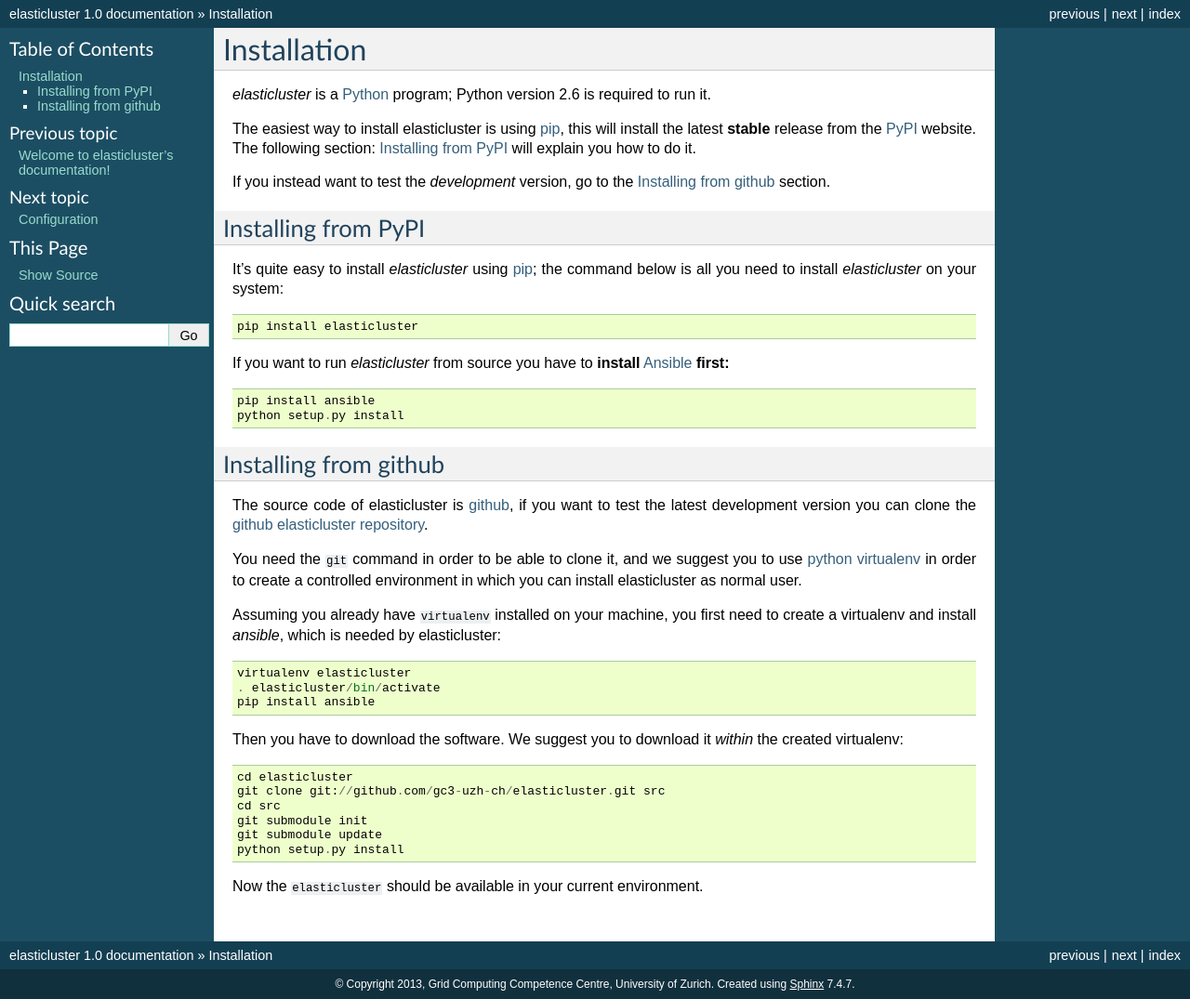
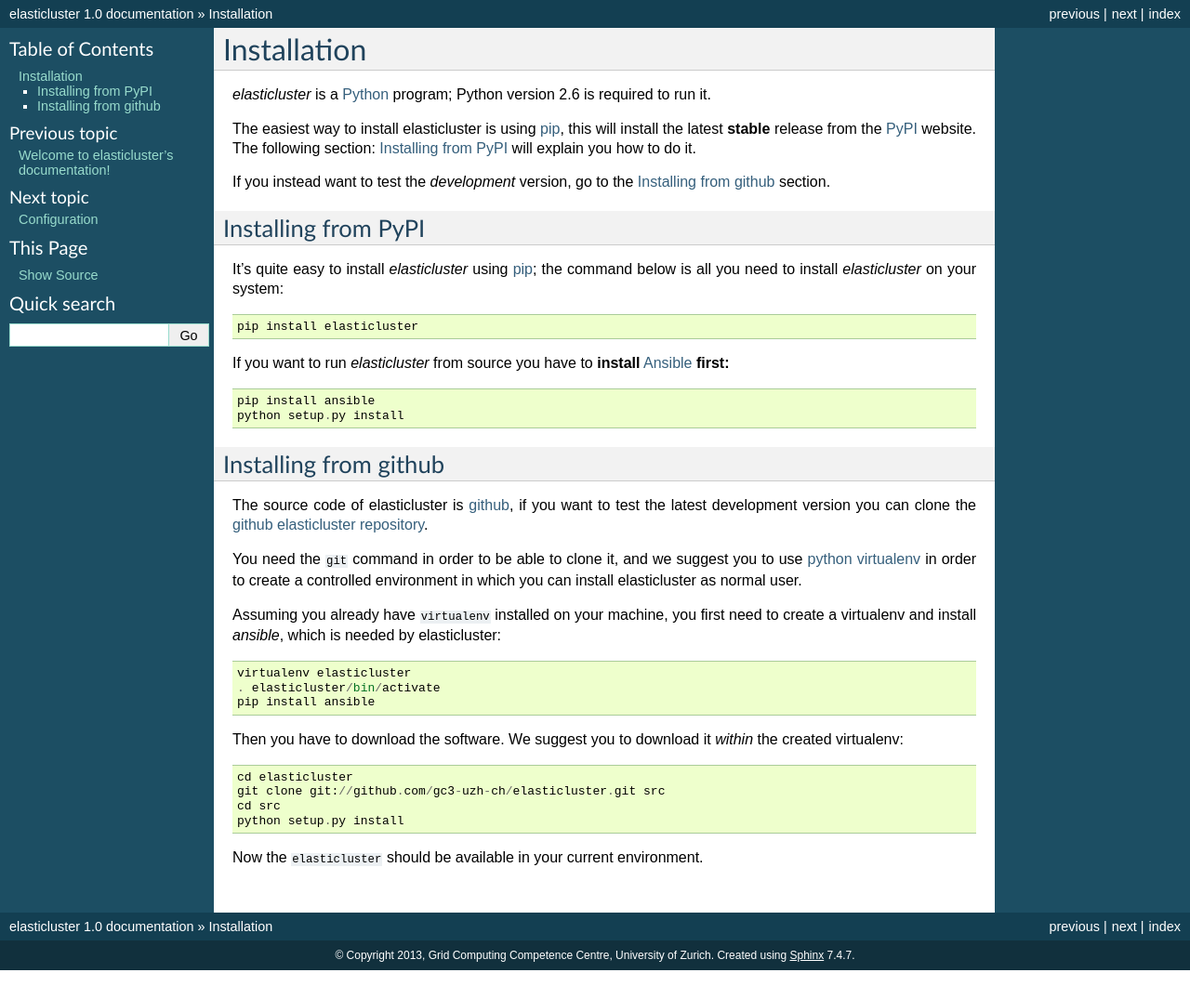
Before and after one commit to elasticluster/elasticluster, a Sphinx documentation site: the page built from docs/install.rst, in a window 1280 px wide. Shown: the whole page at 93% size. Built offline with Sphinx 7.4.7, drawn with Linux system fonts in a browser that asks for light colours; after the commit the page ends 1044 px from its top, so only the background shows below that.

Commit message:
Update `Installing from github` page and remove any reference to git `submodule`, as we are now using `git subtrees` instead

```diff
--- a/docs/install.rst
+++ b/docs/install.rst
@@ -64,8 +64,6 @@
     cd elasticluster
     git clone git://github.com/gc3-uzh-ch/elasticluster.git src
     cd src
-    git submodule init
-    git submodule update
     python setup.py install
 
 Now the ``elasticluster`` should be available in your current
```
